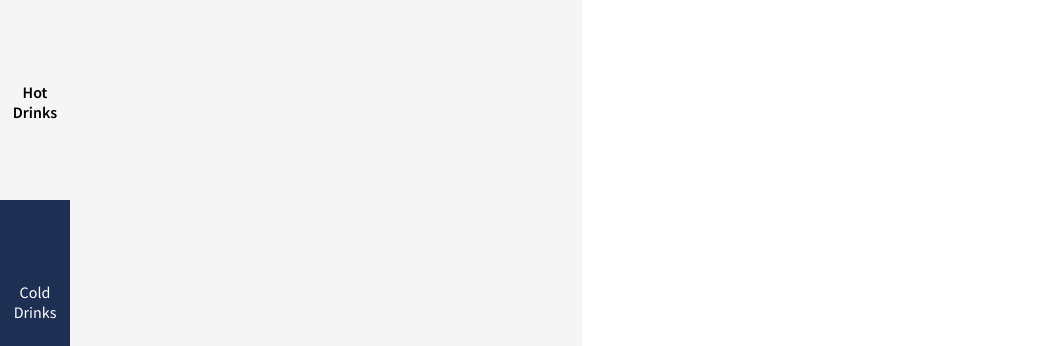
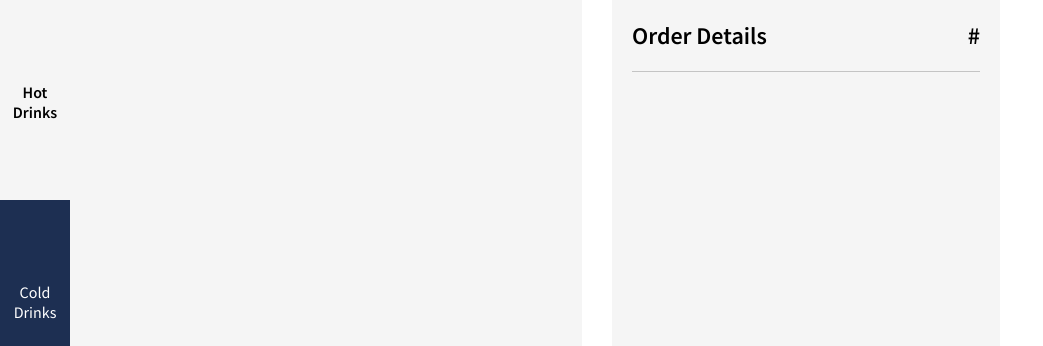
Before and after one commit to sambrock/CoffeePal, a PHP site: page /order.php in a window 1280 px wide. Shown: the part 74-420 px from the top of the page, without its empty margins (0-1043 px from the left). Run offline with PHP 8.4, Linux system fonts and the light colour scheme; data that the repository does not hold is empty; some libraries are stand-ins or nearby versions.

Commit message:
Added order details.

```diff
--- a/current_order.php
+++ b/current_order.php
@@ -8,7 +8,7 @@
 
 $order_id=$order_id_arr[0];
 
-$q_current_order="SELECT orders.id as order_id, products.name as item_name, products.price as item_price, orders.date_time FROM orders INNER JOIN order_items ON order_items.order_id=orders.id INNER JOIN products ON order_items.product_id=products.id WHERE orders.id=:order_id";
+$q_current_order="SELECT orders.id as order_id, products.id as item_id,products.name as item_name, products.price as item_price, CONCAT(DAYNAME(date_time), ', ', DAY(date_time), ' ',MONTHNAME(date_time),', ', YEAR(date_time), ' - ', TIME(date_time)) as order_datetime FROM orders INNER JOIN order_items ON order_items.order_id=orders.id INNER JOIN products ON order_items.product_id=products.id WHERE orders.id=:order_id";
 $prep_stmt_current_order=$conn->prepare($q_current_order);
 $prep_stmt_current_order->bindValue(":order_id", $order_id);
 $prep_stmt_current_order->execute();
--- a/order.php
+++ b/order.php
@@ -10,6 +10,7 @@
         <meta charset="utf-8">
         <title>Orders</title>
         <link href="style/style.css" rel="stylesheet" type="text/css">
+        <link rel="stylesheet" href="https://use.fontawesome.com/releases/v5.6.3/css/all.css" integrity="sha384-UHRtZLI+pbxtHCWp1t77Bi1L4ZtiqrqD80Kn4Z8NTSRyMA2Fd33n5dQ8lWUE00s/" crossorigin="anonymous">
         <script src="https://ajax.googleapis.com/ajax/libs/jquery/3.3.1/jquery.min.js"></script>
     </head>
     <body>
@@ -62,11 +63,17 @@
                         ?>
                     </div>
                 </div>
-
-                <div class="current_order">
+                <div class="current-order">
+                    <div class="current-order-header">
+                        <h2>Order Details</h2>
+                        <span id="current-order-id">#<?php echo $order_id;?></span>
+                        <span id="current-order-time"><?php echo $current_order[0]["order_datetime"]; ?></span>
+                    </div>
                     <?php
                     foreach($current_order as $item){
-                        echo "<span>{$item["item_name"]}</span><span>{$item["item_price"]}</span>";
+                        echo "<div class='order-item'>";
+                        echo "<span class='order-item-name'>{$item["item_name"]}</span><span class='order-item-price'>£{$item["item_price"]}</span><i class='fas fa-times'></i><span class='item-id' data-id='{$item["item_id"]}'>";
+                        echo "</div>";
                     }
                     ?>
                 </div>
--- a/style/style.css
+++ b/style/style.css
@@ -5,10 +5,16 @@
     margin: 0;
     padding: 0;
 }
+h1,h2,h3{
+    margin: 0;
+    padding: 0;
+    font-weight: 600;
+    display: inline-block;
+}
 /* order */
 .container{
     display: grid;
-    grid-template-columns: 70px 40% 30% 20% 200px;
+    grid-template-columns: 70px 40% 35% 20% 200px;
 }
 .sort-btn-container{
     grid-column: 1;
@@ -78,6 +84,52 @@
     right: 0;
     margin: 0 10px 10px 0;
 }
-.current_order{
+.current-order{
     grid-column: 3;
+    background: #f5f5f5;
+    margin: 0 30px 0;
+    padding: 20px;
+    box-sizing: border-box;
 }
+.current-order-header{
+    display: flex;
+    flex-direction: row;
+    flex-wrap: wrap;
+    padding: 0 0 20px 0;
+    border-bottom: 1px #c4c4c4 solid;
+}
+#current-order-id{
+    display: inline-block;
+    margin-left: auto;
+    font-size: 24px;
+    font-weight: 600;
+}
+#current-order-time{
+    display: block;
+    width: 100px;
+    flex: 0 1 100%;
+}
+.order-item{
+    display: flex;
+    padding: 10px 0;
+}
+.order-item-name{
+    display: inline-block;
+    font-weight: 600;
+    font-size: 20px;
+}
+.order-item-price{
+    margin: 0 100px 0 auto;
+    font-size: 16px;
+    position:relative;
+    top:5px;
+}
+.fas.fa-times{
+    font-size: 20px;
+    position:relative;
+    top:5px;
+    cursor: pointer;
+}
+.fas.fa-times:hover{
+    color: #3da1de;
+}
```
